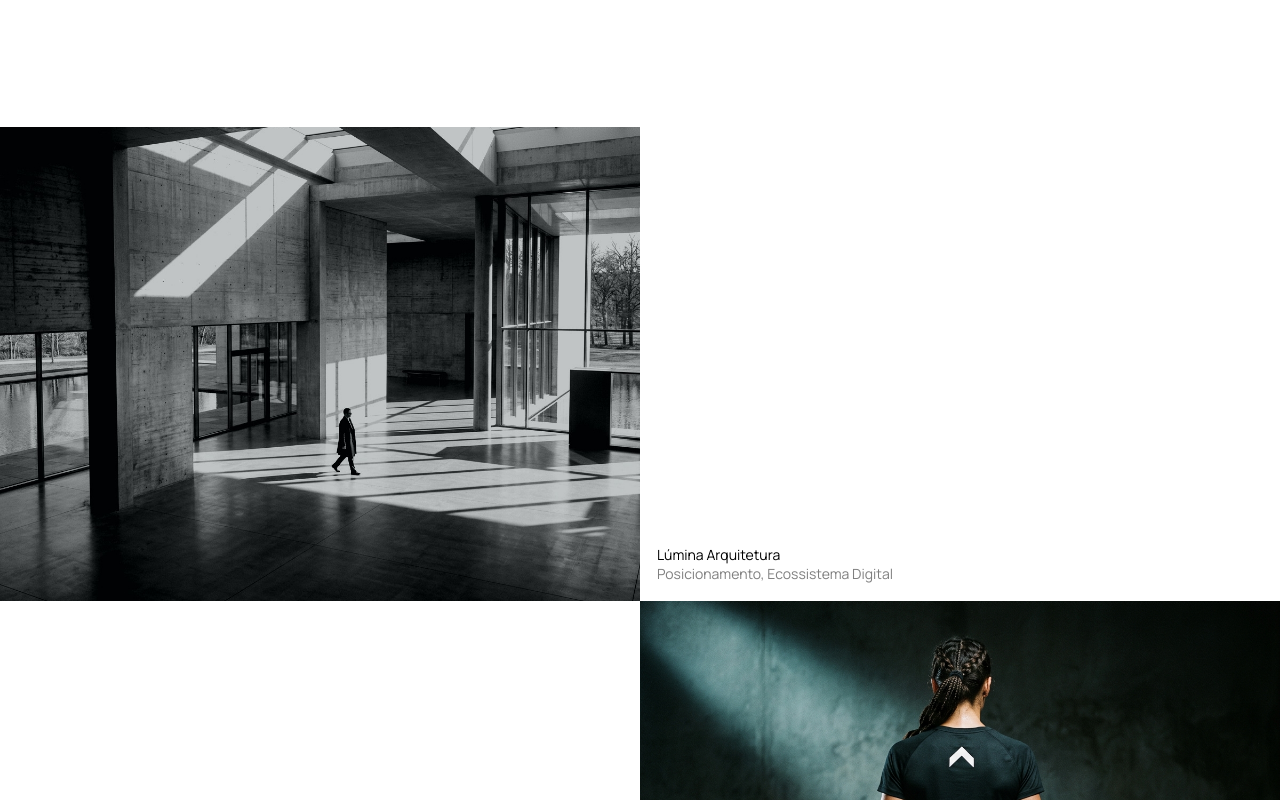
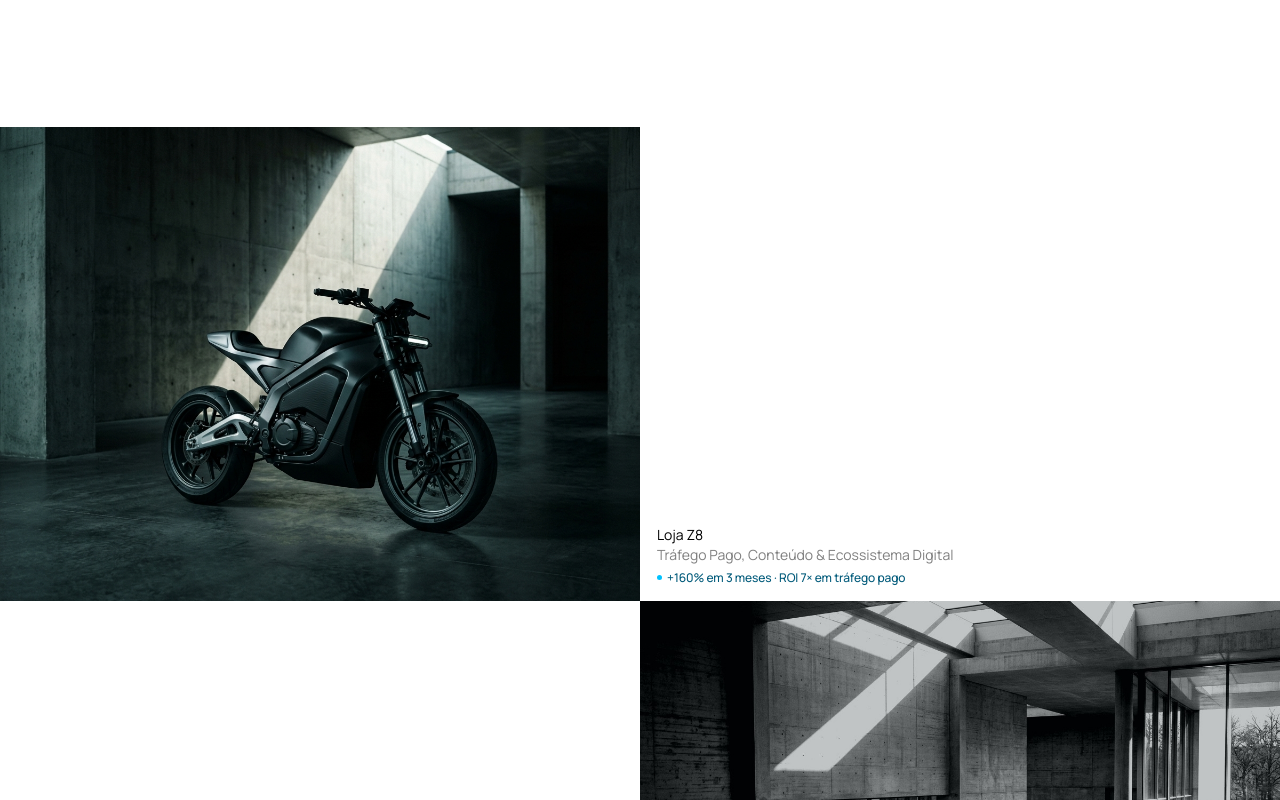
Before and after one commit to willdbga-code/Avanza, a React (Vite) app: page / in a window 1280 px wide. Shown: the part 1560-2360 px from the top of the page. Built offline with nearby package versions, Linux system fonts and the light colour scheme.

Commit message:
feat: adiciona Loja Z8 como cliente e caso de destaque (+160% em 3 meses e ROI 7x)

```diff
--- a/src/components/HomeSections.tsx
+++ b/src/components/HomeSections.tsx
@@ -253,7 +253,7 @@ export const ProjectListBlock: React.FC<{
 
               {/* Bottom Corner Caption */}
               <div
-                className={`flex w-[18.5rem] max-w-full flex-col max-[767px]:grid max-[767px]:w-auto max-[767px]:grid-cols-[1fr_auto] max-[767px]:gap-x-4 ${
+                className={`flex w-[22rem] max-w-full flex-col max-[767px]:grid max-[767px]:w-auto max-[767px]:grid-cols-[1fr_auto] max-[767px]:gap-x-4 ${
                   isRight ? 'items-end max-[767px]:items-start' : 'items-start'
                 }`}
               >
@@ -263,6 +263,12 @@ export const ProjectListBlock: React.FC<{
                 <span className="t-text text-black/50">
                   {project.services}
                 </span>
+                {project.resultHighlight && (
+                  <span className="t-small mt-2 inline-flex items-center gap-1.5 text-[#005A7A] max-[767px]:col-span-2">
+                    <span className="h-1.5 w-1.5 shrink-0 rounded-full bg-[#00C2FF]" />
+                    <span>{project.resultHighlight}</span>
+                  </span>
+                )}
                 <span className="t-text hidden text-black/45 max-[767px]:col-start-2 max-[767px]:row-start-1 max-[767px]:block max-[767px]:text-right">
                   {project.year}
                 </span>
--- a/src/components/SubPages.tsx
+++ b/src/components/SubPages.tsx
@@ -224,7 +224,7 @@ export const ServicesPage: React.FC<{
                               {relatedCase.name}
                             </p>
                             <p className="t-small-regular text-black/55">
-                              {relatedCase.services}
+                              {relatedCase.resultHighlight || relatedCase.services}
                             </p>
                           </div>
                           <DiagonalArrow className="mr-2 h-3 w-3 text-[#008DCD]" />
--- a/src/data/avanzaContent.ts
+++ b/src/data/avanzaContent.ts
@@ -5,6 +5,7 @@ export interface ProjectCase {
   slug: string
   name: string
   services: string
+  resultHighlight?: string
   category: 'Branding' | 'Ecossistema Digital' | 'Estratégia' | 'Conteúdo'
   year: string
   image: string
@@ -79,6 +80,40 @@ export const HOME_CONTENT = {
 export const PROJECTS: ProjectCase[] = [
   {
     id: '01',
+    slug: 'loja-z8',
+    name: 'Loja Z8',
+    services: 'Tráfego Pago, Conteúdo & Ecossistema Digital',
+    resultHighlight: '+160% em 3 meses · ROI 7× em tráfego pago',
+    category: 'Ecossistema Digital',
+    year: '2026',
+    image: '/images/case-z8.jpg',
+    tagline:
+      'Mobilidade elétrica com posicionamento autoral, aquisição previsível e retorno real sobre mídia.',
+    clientContext:
+      'Referência em mobilidade elétrica com linha de motos e bicicletas elétricas, a Loja Z8 precisava transformar o interesse crescente do público em demanda qualificada e constante — unindo presença digital à altura dos veículos com campanhas de tráfego pago orientadas a vendas reais.',
+    investigation:
+      'Mapeamos a jornada de quem pesquisa mobilidade elétrica antes de visitar a loja: o comprador não busca apenas ficha técnica, mas confiança visual, demonstração real no uso urbano e facilidade para tirar dúvidas e agendar o test-drive sem atrito.',
+    basicDoneWell:
+      'Estruturamos um ecossistema integrado de aquisição e percepção de valor: gestão cirúrgica de tráfego pago no Google e Meta Ads, fotografia editorial dos modelos, produção de Reels cinematográficos, gestão estratégica de Instagram e página de conversão focada em vendas.',
+    ecosystemDelivered: [
+      'Gestão estratégica de tráfego pago (Google & Meta Ads)',
+      'Fotografia editorial de veículos e produção de Reels',
+      'Gestão de posicionamento e conteúdo no Instagram',
+      'Landing page de vendas e agendamento de test-drive',
+    ],
+    impactMetrics: [
+      { value: '+160%', label: 'crescimento relatado nos últimos 3 meses' },
+      { value: '7×', label: 'ROI no investimento de tráfego pago' },
+      { value: '90 dias', label: 'de tração contínua em aquisição e vendas' },
+    ],
+    quote: {
+      text: 'Nos últimos 3 meses registramos 160% de crescimento e um ROI de 7× sobre o investimento em tráfego pago. A avanza alinhou posicionamento, conteúdo e mídia com foco total em resultado real.',
+      author: 'Loja Z8',
+      role: 'Cliente avanza · Mobilidade Elétrica',
+    },
+  },
+  {
+    id: '02',
     slug: 'lumina-arquitetura',
     name: 'Lúmina Arquitetura',
     services: 'Posicionamento, Ecossistema Digital',
@@ -110,7 +145,7 @@ export const PROJECTS: ProjectCase[] = [
     },
   },
   {
-    id: '02',
+    id: '03',
     slug: 'kora-movimento',
     name: 'Kora Movimento',
     services: 'Branding, Identidade & Comunidade',
@@ -142,7 +177,7 @@ export const PROJECTS: ProjectCase[] = [
     },
   },
   {
-    id: '03',
+    id: '04',
     slug: 'visao-precisa-tecnica',
     name: 'Visão Precisa & Técnica',
     services: 'Direção de Arte, Fotografia & Audiovisual',
@@ -175,7 +210,7 @@ export const PROJECTS: ProjectCase[] = [
     },
   },
   {
-    id: '04',
+    id: '05',
     slug: 'norte-capital',
     name: 'Norte Capital',
     services: 'Estratégia Digital, Plataforma Web & CRM',
@@ -207,7 +242,7 @@ export const PROJECTS: ProjectCase[] = [
     },
   },
   {
-    id: '05',
+    id: '06',
     slug: 'versatilidade-adaptabilidade',
     name: 'Versatilidade & Adaptabilidade',
     services: 'Estúdio Integrado, Ecossistema & Execução',
@@ -312,8 +347,8 @@ export const SERVICES_CONTENT = {
         'Testes controlados e otimização de funil',
         'Relatórios claros e decisões baseadas em fatos',
       ],
-      featuredCaseSlug: 'versatilidade-adaptabilidade',
-      image: '/images/case-versatilidade.jpg',
+      featuredCaseSlug: 'loja-z8',
+      image: '/images/case-z8.jpg',
     },
     {
       index: '05',
```
Also changed, not shown: public/images/case-z8.jpg (added).
